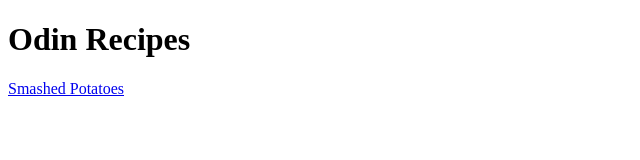
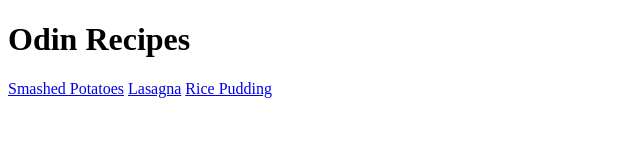
Before and after one commit to emilstricker/odin-recipes, a plain HTML site: page index.html in a window 1280 px wide. Shown: the whole page, without its empty margins (0-640 px from the left). Drawn offline with Linux system fonts and the light colour scheme.

Commit message:
Update index with links to recipes

```diff
--- a/index.html
+++ b/index.html
@@ -9,5 +9,7 @@
 <body>
     <h1>Odin Recipes</h1>
     <a href="./recipes/smashedpotatoes.html">Smashed Potatoes</a>
+    <a href="./recipes/lasagna.html">Lasagna</a>
+    <a href="./recipes/ricepudding.html">Rice Pudding</a>
 </body>
 </html>
```
